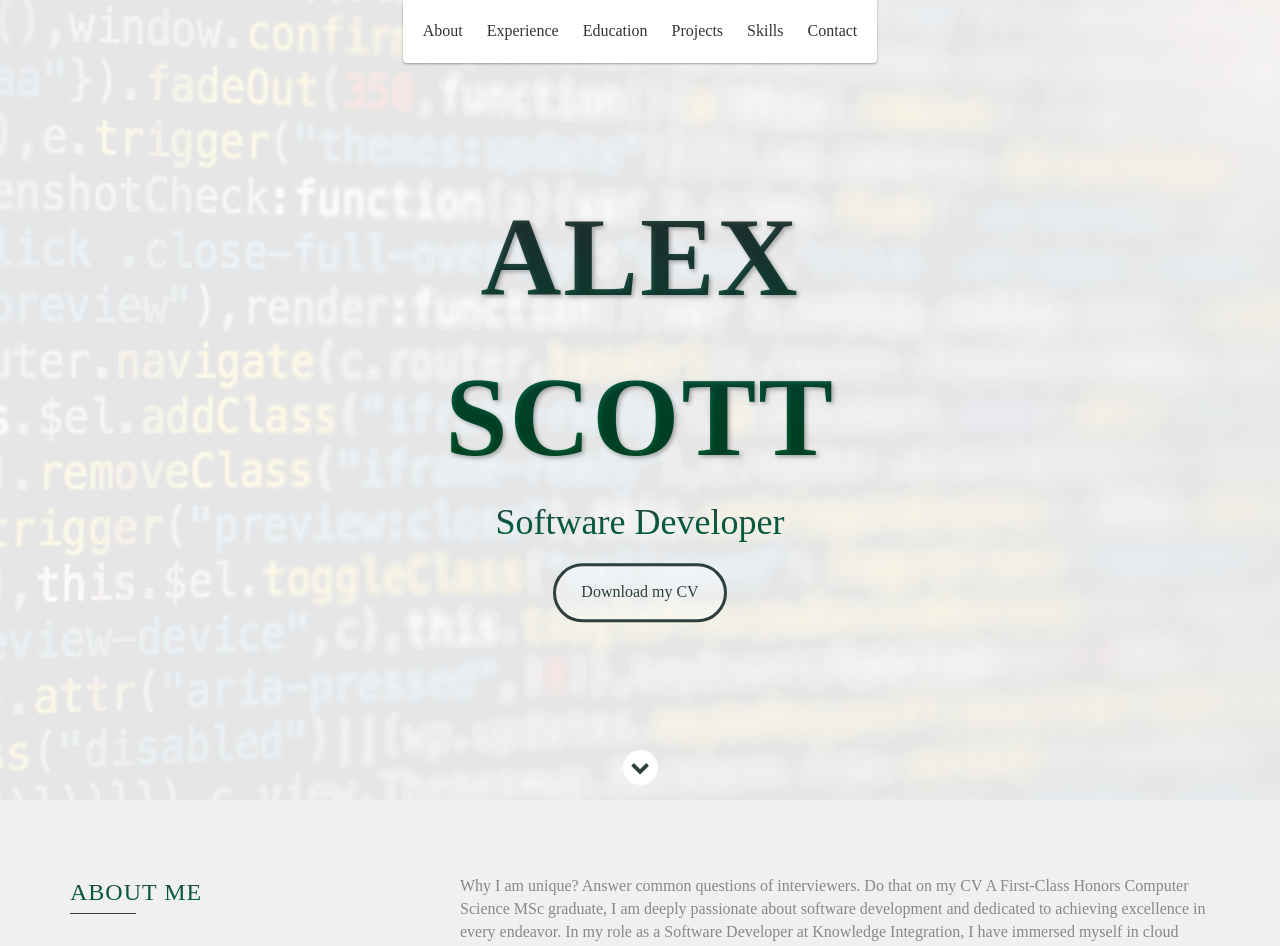
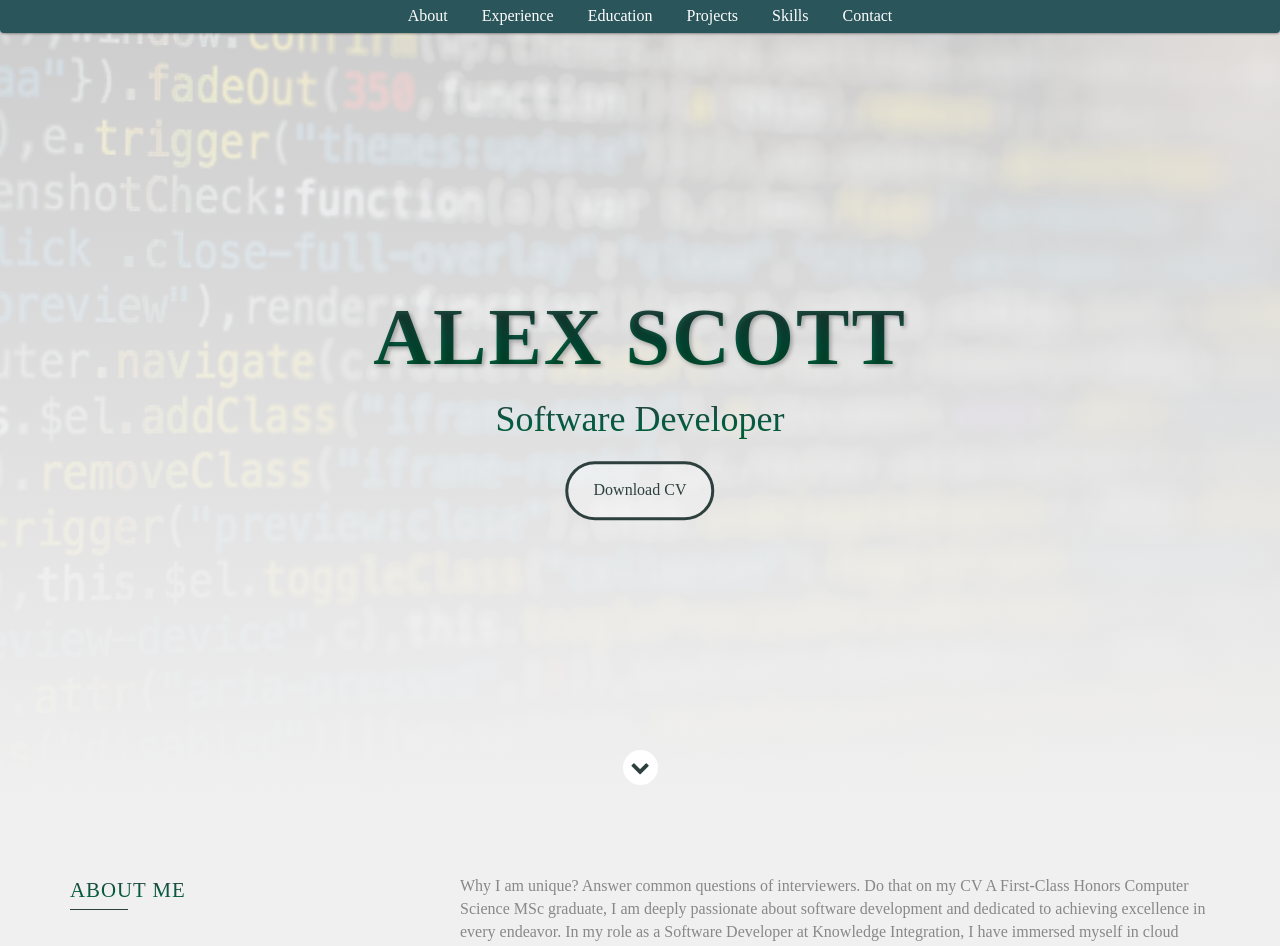
Before and after one commit to alexsjcott/alexsjcott.github.io, a website: page index.html in a window 1280 px wide. Shown: the top 946 px of the page. Drawn offline with nearby package versions, Linux system fonts and the light colour scheme.

Commit message:
more styling adjusements

```diff
--- a/css/styles.css
+++ b/css/styles.css
@@ -112,40 +112,35 @@ header {
   animation-duration: 0.75s;
 }
 
+header li {
+  display: inline-block;
+  margin-right: 20px;
+}
+
 header ul {
-  display: inline-block;
-  background: #fff;
+  width: 100%;
+  background: rgb(42, 85, 90);
   text-align: center;
-  padding: 10px;
   margin: 0;
   border-bottom-right-radius: 4px;
   border-bottom-left-radius: 4px;
-}
-
-header li {
-  display: inline-block;
+  box-shadow: 0 2px 4px rgba(0, 0, 0, 0.1);
 }
 
 header a {
-  display: block;
-  color: #333;
-  padding: 10px;
+  display: inline-block;
+  color: #fff; /* Change text color to white */
+  padding: 5px 5px;
+  text-decoration: none;
+  transition: color 0.3s ease;
 }
 
 header a:hover {
-  color: #555;
-  text-decoration: none;
-  background: #f9f9f9;
-  border-radius: 4px;
+  color: #c4d8e2; /* Change hover color */
 }
 
 header a:focus {
-  color: #333;
-  text-decoration: none;
-}
-
-header.active {
-  display: block;
+  color: #fff;
 }
 
 header.sticky {
@@ -153,9 +148,6 @@ header.sticky {
   z-index: 999;
 }
 
-#menu.active {
-  display: block;
-}
 
 #mobile-menu-open {
   display: none;
@@ -277,7 +269,7 @@ footer {
 
 .heading {
   font-family: "ITC Berkeley Old Style", serif;
-  font-size: 1.5em;
+  font-size: 1.3em;
   font-weight: 500;
   margin: 0 0 20px 0;
   text-transform: uppercase;
@@ -329,7 +321,7 @@ footer {
 
 #lead-content h1 {
   font-family: "ITC Berkeley Old Style", serif;
-  font-size: 7em;
+  font-size: 5em;
   font-weight: bold;
   color: #2D403E;
   text-transform: uppercase;
@@ -353,8 +345,8 @@ footer {
   right: 0;
   bottom: 0;
   left: 0;
-  background: rgba(255, 255, 255, 0.9);
-  z-index: 1;
+  background: linear-gradient(rgba(240, 240, 240, 0.85), rgba(240, 240, 240, 1));
+  z-index: 0;
 }
 
 #lead-down {
@@ -470,7 +462,7 @@ footer {
 }
 
 .vtimeline-content h3 {
-  font-size: 1.5em;
+  font-size: 1.2em;
   font-weight: 400;
   color: #333;
   display: inline-block;
@@ -478,7 +470,7 @@ footer {
 }
 
 .vtimeline-content h4 {
-  font-size: 1.2em;
+  font-size: 1em;
   font-weight: 400;
   color: #666;
   margin: 0 0 15px 0;
@@ -893,7 +885,7 @@ footer {
 
 @media only screen and (max-width: 480px) {
   #lead-content h1 {
-    font-size: 5em;
+    font-size: 2.5em;
   }
   #lead-content h2 {
     font-size: 1em;
--- a/index.html
+++ b/index.html
@@ -50,7 +50,7 @@
         <div id="lead-content">
             <h1>Alex Scott</h1>
             <h2>Software Developer</h2>
-            <a href="./docs/alex_scott_cv.pdf" class="btn-rounded-white" download>Download my CV</a>
+            <a href="./docs/alex_scott_cv.pdf" class="btn-rounded-white" download>Download CV</a>
         </div>
         <!-- End #lead-content -->
 
@@ -230,7 +230,7 @@
                     </div>
                     <!-- End .project-image -->
                     <div class="project-info">
-                        <h3>Devolving a Mobile/Web App for Peer-to-Peer Vehicle Sharing</h3>
+                        <h3>Mobile/Web App for Peer-to-Peer Vehicle Sharing</h3>
                         <p>
                             My final year University project.
                         </p>
@@ -246,7 +246,7 @@
                     </div>
                     <!-- End .project-image -->
                     <div class="project-info">
-                        <h3>Devolving an Alexa Skill for Spelling Test Practice. (Group Project)</h3>
+                        <h3>Alexa Skill for Spelling Test Practice. (Group Project)</h3>
                         <p>
                             Second year University project.
                         </p>
```
